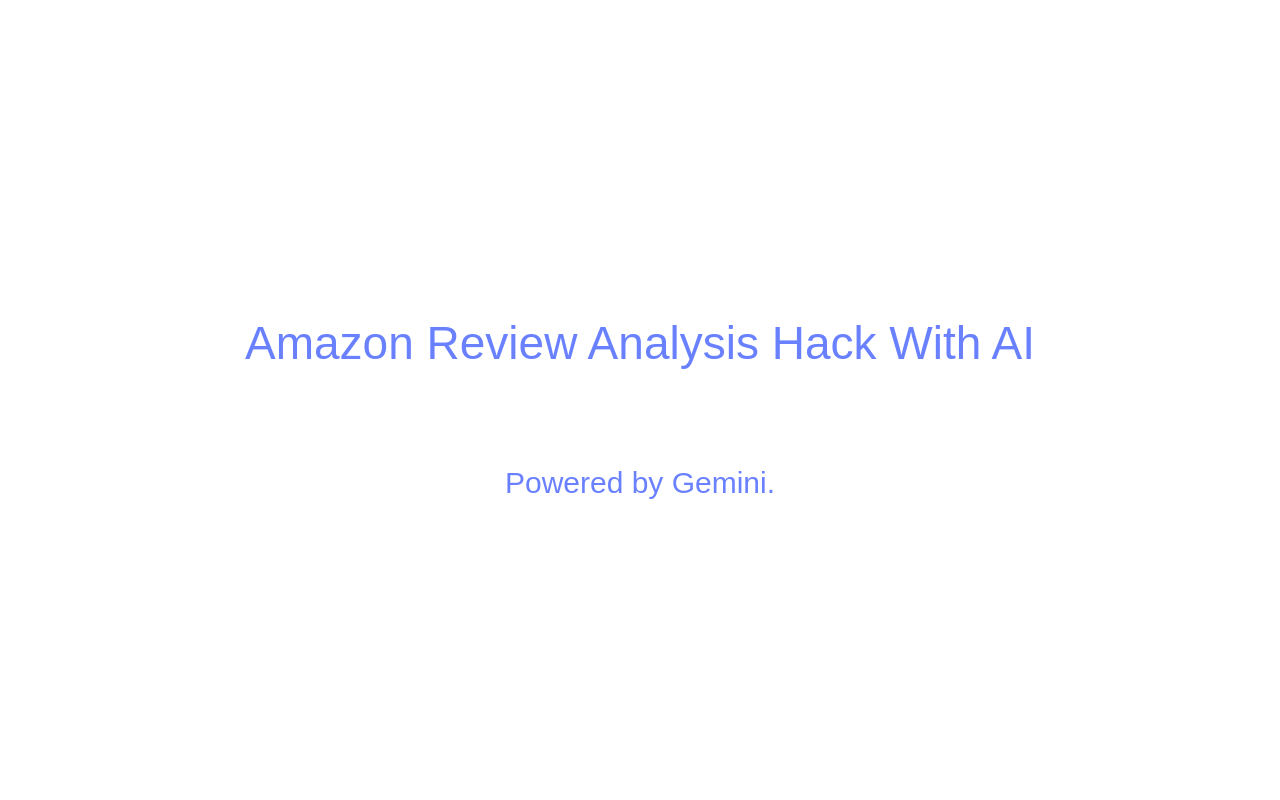
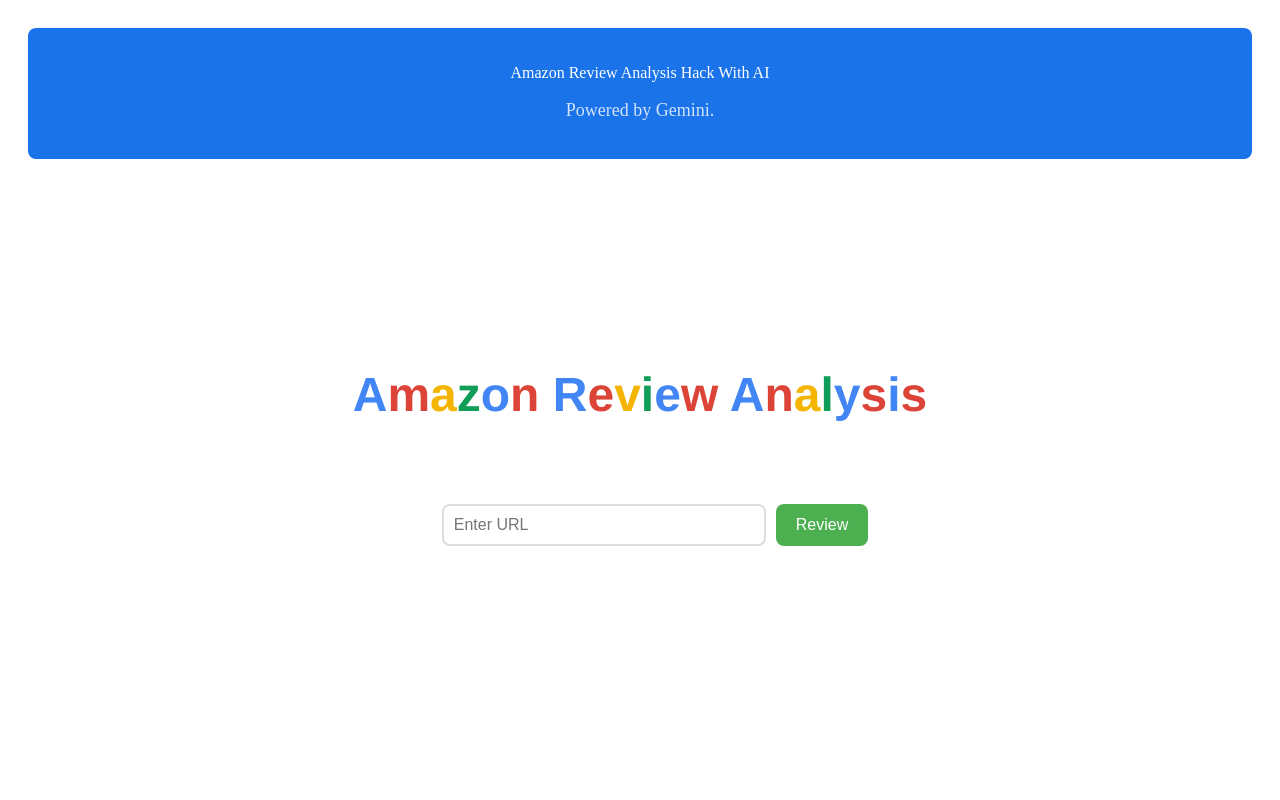
Before and after one commit to josecr02/Hack-With-AI-2024, a React (Create React App) app in the folder hack-with-ai/: page / in a window 1280 px wide. Shown: the top 800 px of the page. Built offline with nearby package versions, Linux system fonts and the light colour scheme; the HTML template or start-up script is replaced by a standard one.

Commit message:
UI Hopefully Finished & Gemini Connected

```diff
--- a/hack-with-ai/src/App.css
+++ b/hack-with-ai/src/App.css
@@ -1,46 +1,149 @@
+/* Main App container */
 .App {
   text-align: center;
-}
-
-.App-logo {
-  height: 40vmin;
-  pointer-events: none;
-}
-
-@media (prefers-reduced-motion: no-preference) {
-  .App-logo {
-    animation: App-logo-spin infinite 20s linear;
-  }
+  padding: 20px;
 }
 
 .App-header {
+  background-color: #1a73e8;
+  color: white;
+  padding: 20px;
+  border-radius: 8px;
+}
+
+h1 {
+  margin: 0;
+  font-size: 24px;
+}
+
+.sub-header {
+  font-size: 18px;
+  color: #d2e3fc;
+}
+
+
+.input-container {
+  margin: 10px 0;
+  display: flex;
+  justify-content: center;
+  gap: 10px;
+}
+
+input {
+  width: 300px;
+  padding: 10px;
+  font-size: 16px;
+  border: 2px solid #ddd;
+  border-radius: 8px;
+}
+
+button {
+  background-color: #4caf50;
+  color: white;
+  border: none;
+  padding: 10px 20px;
+  font-size: 16px;
+  cursor: pointer;
+  border-radius: 8px;
+}
+
+button:hover {
+  background-color: #45a049;
+}
+
+.chat {
   background-color: #ffffff;
-  min-height: 100vh;
+  min-height: 20vh;
   display: flex;
   flex-direction: column;
   align-items: center;
   justify-content: center;
   font-size: calc(30px + 2vmin);
-  color: rgb(106, 129, 255);
-  /* position: relative; */
-  /* font-family: system-ui, -apple-system, BlinkMacSystemFont, 'Segoe UI', Roboto, Oxygen, Ubuntu, Cantarell, 'Open Sans', 'Helvetica Neue', sans-serif; */
-  font-family: 'Poppins', sans-serif;
+  color: rgb(58, 57, 57);
+  position: relative;
+  padding-left: 30px;
 }
 
-.sub-header {
-  font-size: 30px;
-  padding-top: 20px;
+.search-result {
+  width: 60%;
+   display: flex;
+   /* border: solid 0.5px #0033ff;  */
+   box-sizing: border-box;
+  border-radius: 6px;
+   box-shadow: rgba(0, 0, 82, 0.15) 0 2px 4px;
+   overflow: hidden;
+  margin-top: 50px;
 }
 
-.App-link {
-  color: #61dafb;
+ .answer {
+  padding: 13px 14px;
+  border: solid 0.5px #171616;
+  background-color: #fff;
+  margin: 5px;
+  font-size: 15px;
+  font-weight: 200;
+  font-weight: 200;
+  border-radius: 6px;
+
 }
 
-@keyframes App-logo-spin {
-  from {
-    transform: rotate(0deg);
-  }
-  to {
-    transform: rotate(360deg);
-  }
+.answer {
+  background-color: #ffffff;
+  padding: 10px;
+  margin: 5px 0;
+  border-radius: 8px;
+  box-shadow: 0 2px 4px rgba(0, 0, 0, 0.2);
 }
+
+/* Main title styling to imitate Google's logo */
+.title {
+  font-size: 48px;
+  /* Large size for visibility */
+  font-family: 'Arial', sans-serif;
+  /* Clean, sans-serif font */
+  text-align: center;
+  /* Center the title on the page */
+  margin-top: 20vh;
+  /* Vertically center in the viewport */
+}
+
+.logo {
+  display: inline-block;
+}
+
+.logo span {
+  font-family: 'Helvetica', sans-serif;
+  font-weight: bold;
+}
+
+/* Individual colors for each character similar to Google logo */
+.color1 {
+  color: #4285F4;
+}
+
+/* Blue */
+.color2 {
+  color: #DB4437;
+}
+
+/* Red */
+.color3 {
+  color: #F4B400;
+}
+
+/* Yellow */
+.color4 {
+  color: #0F9D58;
+}
+
+/* Green */
+.color5 {
+  color: #4285F4;
+}
+
+/* Blue */
+.color6 {
+  color: #DB4437;
+}
+
+/* Red */
--- a/hack-with-ai/src/App.js
+++ b/hack-with-ai/src/App.js
@@ -8,8 +8,8 @@
 
     // response function~
   const getResponse = async () => {
-      if (!value){
-        // There's an error but I won't handle it because not necessary
+    if (!value) {
+      // There's an error
       return;
     }
 
@@ -29,22 +29,41 @@
       const response = await fetch('http://localhost:8000/gemini', options);
       const data = await response.text();
       console.log(data);
-        setChatHistory((depecratedChatHistory) => [...depecratedChatHistory, {
+      setChatHistory((oldChatHistory) => [...oldChatHistory, {
         role: "user",
-          parts: [{text: value}]
+        parts: [{ text: value }]
       },
       {
         role: "model",
-          parts: [{text : data}]
+        parts: [{ text: data }]
       }
       ]);
       setValue("");
-      } catch(error){
-        console.error(error); //error sad :(
+
+    } catch (error) {
+      console.error(error);
     }
   }
 
+      // Clear?
 
+
+      // Note: The user just posts the URL!!!!
+      // From the Scraper we get
+      /*
+                **Request:**
+          [
+            {
+              "review": "If you are looking for a midrange laptop for a quality gaming this may be good for you. It has been one year since I bought it and it is still performing very well as it should. It comes with Intel i5 and Nvidia GTX 1620 grafics. It has 2 SSD slots and one HDD slot. It comes with 500gb SSD pre-installed. Full HD display with 144hz refresh rate. I have played pubg pc and fortnight on the laptop and it runs excellent. I will in future try to play more powerful games. There is sound from the fan while gaming but it is not very troubling sound. The battery won't last if you are playing without pluging in the laptop and it will also affect the performance of the game. Plugin the laptop and play games for a better experience. On normal use the battery lasts about 1 hr to get from 99% to 20%. While gaming if you're not plugged in the laptop tries to save the battery and run the GPU which will affect the game and laptop performance and the battery also drains very fast. Charging speed is average. It takes about 1hr to charge from 20% to 99%. The laptop is heavy about 2.5kg. it doesn't have Microsoft office 365 free version in it. You have to go online to use it freely. The Xbox gaming pass is available free for 3 months but you have to give your debit or credit card details and activate your card for international usage. This laptop is best option for midrange gaming and acer also has an excellent service if anything happens. ",
+              "date": "09-May-2024",
+            },
+            {
+              "review": "I bought this laptop about a week a ago and it has impressed me so far! It is expensive, yes but it pays off. It has excellent performance in gaming and it has 0 lag. The i5 11th gen processer is an excellent processer, Good for students and for gaming. The webcam quality is good too. The speakers aren't the best but they do the job, Also, for those who think the speakers are bad, you can simply just put on headphones. The keyboard lighting is amazing!!! Acer nitro 5 is one of the best gaming laptops out there if you have a budget up to about 70k. One thing to keep in mind though is that it is a little thick and bulky and a little heavy but you can still carry it around. Just be careful while carrying it or you might drop. They keyboard typing keels good and the build quality is solid. Battery like is pretty good. One more advantage is that you can charge it on the back so there aren't to many wires on the sides of your laptop. Thermals are excellent too! You can also adjust fan speeds and keyboard lighting in the nitro software. Overall, I really enjoyed this laptop! I highly suggest buying it.",
+              "date": "10-May-2024",
+            }
+          ]
+
+      */
 
   return (
     <div className="App">
@@ -55,11 +74,50 @@
         </p>
         <p className = "sub-header">Powered by Gemini.</p>
       </header>
+      <div className="title">
+        <p className="logo">
+          <span className="color1">A</span>
+          <span className="color2">m</span>
+          <span className="color3">a</span>
+          <span className="color4">z</span>
+          <span className="color5">o</span>
+          <span className="color6">n</span>
+          <span> </span>
+          <span className="color1">R</span>
+          <span className="color2">e</span>
+          <span className="color3">v</span>
+          <span className="color4">i</span>
+          <span className="color5">e</span>
+          <span className="color6">w</span>
+          <span> </span>
+          <span className="color1">A</span>
+          <span className="color2">n</span>
+          <span className="color3">a</span>
+          <span className="color4">l</span>
+          <span className="color5">y</span>
+          <span className="color6">s</span>
+          <span className="color1">i</span>
+          <span className="color2">s</span>
+        </p>
+      </div>
       <div className = 'chat'>
         <div className = 'input-container'>
           <input
             value = {value}
-            onChange = {(e) => setValue(e.target.value)}
+            placeholder = "Enter URL"
+            onChange = {(e) => setValue(e.target.value + `
+
+            Please generate a json response of the below form:
+            {
+              {
+                'review':,
+                'date':,
+                'Sentiment Score':,
+                'Primary Emotion':,
+              }
+            }
+            having it's sentiment score in range of -1,1 where the closer it is to 1, the more positive it is, the closer it is to -1, the more -ve it is. 0 means it's a neutral review. Also do an emotion analysis of the review and generate what emotion is being conveyed here (Joy, surprise, sadness, disgust, fear, anger)
+            `)}
           />
           <button onClick = {getResponse}>Review</button>
         </div>
--- a/hack-with-ai/src/index.css
+++ b/hack-with-ai/src/index.css
@@ -1,4 +1,4 @@
-body {
+/* body {
   margin: 0;
   font-family: -apple-system, BlinkMacSystemFont, 'Segoe UI', 'Roboto', 'Oxygen',
     'Ubuntu', 'Cantarell', 'Fira Sans', 'Droid Sans', 'Helvetica Neue',
@@ -20,14 +20,14 @@
   align-items: center;
   justify-content: center;
   font-size: calc(30px + 2vmin);
-  color: rgb(58, 57, 57);
+  color: rgb(58, 57, 57); */
   /* position: relative; */
   /* font-family: system-ui, -apple-system, BlinkMacSystemFont, 'Segoe UI', Roboto, Oxygen, Ubuntu, Cantarell, 'Open Sans', 'Helvetica Neue', sans-serif; */
-  font-family: 'Poppins', sans-serif;
+  /* font-family: 'Poppins', sans-serif;
   padding-left: 30px;
-}
+} */
 
-.input-container {
+ /* .input-container {
   width: 50%;
   display: flex;
   border: solid 0.5px #1760ff;
@@ -60,27 +60,4 @@
 
 .input-container button:active {
   background-color: #45d1ff;
-}
-
-.search-result {
-  width: 60%;
-  /* display: flex; */
-  /* border: solid 0.5px #0033ff; */
-  /* box-sizing: border-box;
-  border-radius: 6px; */
-  box-shadow: rgba(0, 0, 82, 0.15) 0 2px 4px;
-  overflow: hidden;
-  margin-top: 50px;
-}
-
-.answer {
-  padding: 13px 14px;
-  border: solid 0.5px #171616;
-  background-color: #fff;
-  margin: 5px;
-  font-size: 15px;
-  font-weight: 200;
-  font-weight: 200;
-  border-radius: 6px;
-
-}
+} */
--- /dev/null
+++ b/hack-with-ai/src/old.css
@@ -0,0 +1,87 @@
+body {
+    margin: 0;
+    font-family: -apple-system, BlinkMacSystemFont, 'Segoe UI', 'Roboto', 'Oxygen',
+        'Ubuntu', 'Cantarell', 'Fira Sans', 'Droid Sans', 'Helvetica Neue',
+        sans-serif;
+    -webkit-font-smoothing: antialiased;
+    -moz-osx-font-smoothing: grayscale;
+}
+
+code {
+    font-family: source-code-pro, Menlo, Monaco, Consolas, 'Courier New',
+        monospace;
+}
+
+.chat {
+    background-color: #ffffff;
+    ;
+    min-height: 100vh;
+    display: flex;
+    flex-direction: column;
+    align-items: center;
+    justify-content: center;
+    font-size: calc(30px + 2vmin);
+    color: rgb(58, 57, 57);
+    /* position: relative; */
+    /* font-family: system-ui, -apple-system, BlinkMacSystemFont, 'Segoe UI', Roboto, Oxygen, Ubuntu, Cantarell, 'Open Sans', 'Helvetica Neue', sans-serif; */
+    font-family: 'Poppins', sans-serif;
+    padding-left: 30px;
+}
+
+.input-container {
+    width: 50%;
+    display: flex;
+    border: solid 0.5px #1760ff;
+    box-sizing: border-box;
+    border-radius: 6px;
+    box-shadow: rgba(0, 0, 82, 0.15) 0 2px 4px;
+    overflow: hidden;
+
+}
+
+.input-container input {
+    border: none;
+    padding: 13px 14px;
+    box-sizing: border-box;
+    font-size: 15px;
+    outline: none;
+    width: 90%;
+    font-weight: 200;
+}
+
+.input-container button {
+    min-width: 10%;
+    border: none;
+    border-left: 1px solid #cacaca;
+    background-color: #fff;
+    color: #2d2d2d;
+    font-weight: bold;
+    cursor: pointer;
+}
+
+.input-container button:active {
+    background-color: #45d1ff;
+}
+
+.search-result {
+    width: 60%;
+    /* display: flex; */
+    /* border: solid 0.5px #0033ff; */
+    /* box-sizing: border-box;
+  border-radius: 6px; */
+    box-shadow: rgba(0, 0, 82, 0.15) 0 2px 4px;
+    overflow: hidden;
+    margin-top: 50px;
+}
+
+.answer {
+    padding: 13px 14px;
+    border: solid 0.5px #171616;
+    background-color: #fff;
+    margin: 5px;
+    font-size: 15px;
+    font-weight: 200;
+    font-weight: 200;
+    border-radius: 6px;
+
+}
```
Also changed, not shown: hack-with-ai/server.js (+34 -0 lines), 1 other file (tests, documents, lock files or other folders). Lines whose indentation alone changed are shown as unchanged.
